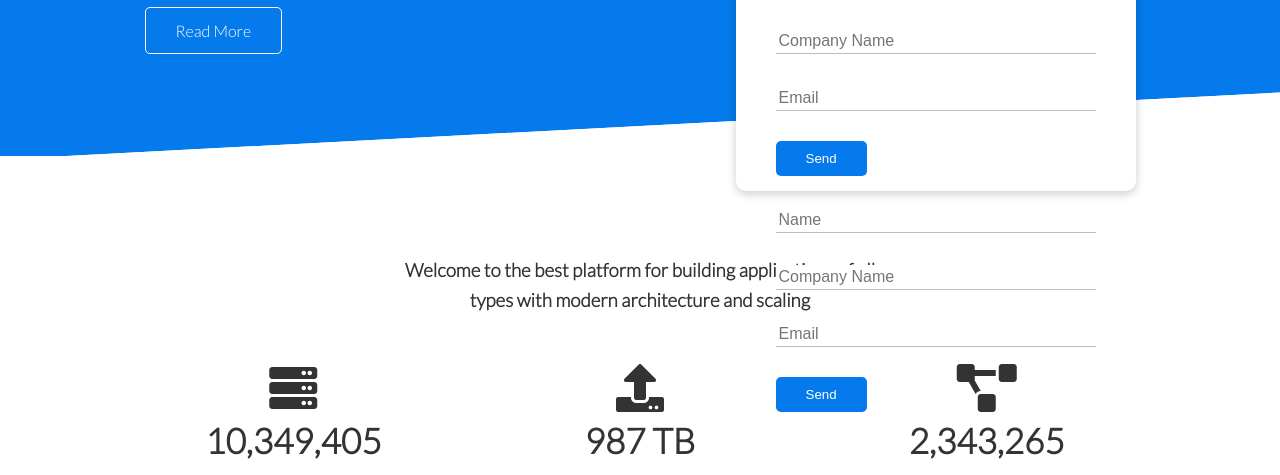
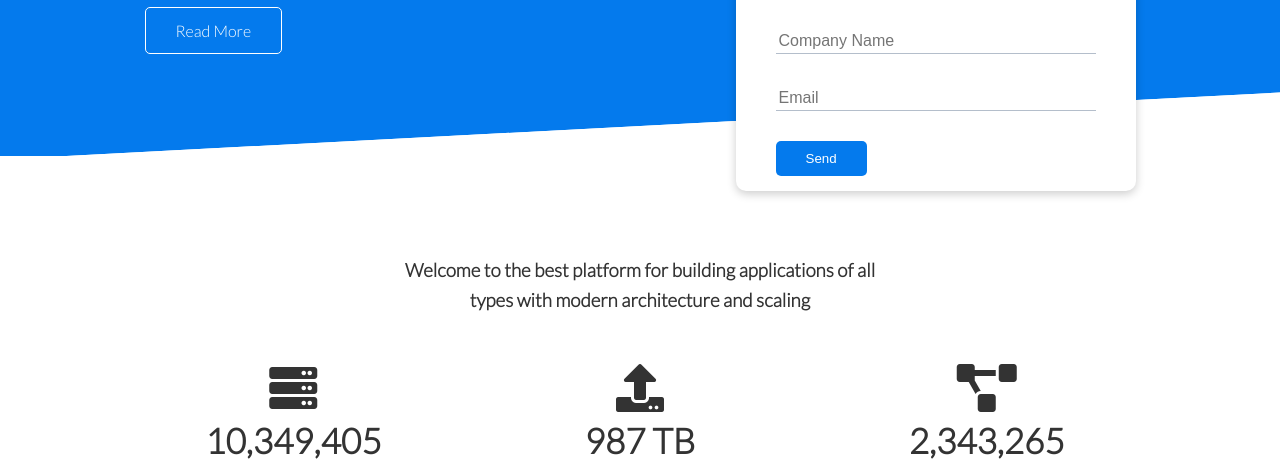
Before and after one commit to IfeanyiNwachukwu/traversy_loruki, a plain HTML site: page index.html in a window 1280 px wide. Shown: the part 314-789 px from the top of the page. Drawn offline with Linux system fonts and the light colour scheme.

Commit message:
commit final changes to index.html

```diff
--- a/index.html
+++ b/index.html
@@ -51,18 +51,7 @@
                     </div>
                     <input type="submit" value="Send" class="btn btn-primary">
                 </form>
-                 <form>
-                    <div class="form-control">
-                        <input type="text" name="name" placeholder="Name" required>
-                    </div>
-                    <div class="form-control">
-                        <input type="text" name="company" placeholder="Company Name" required>
-                    </div>
-                    <div class="form-control">
-                        <input type="email" name="email" placeholder="Email" required>
-                    </div>
-                    <input type="submit" value="Send" class="btn btn-primary">
-                </form>
+
             </div>
         </div>
     </section>
```
